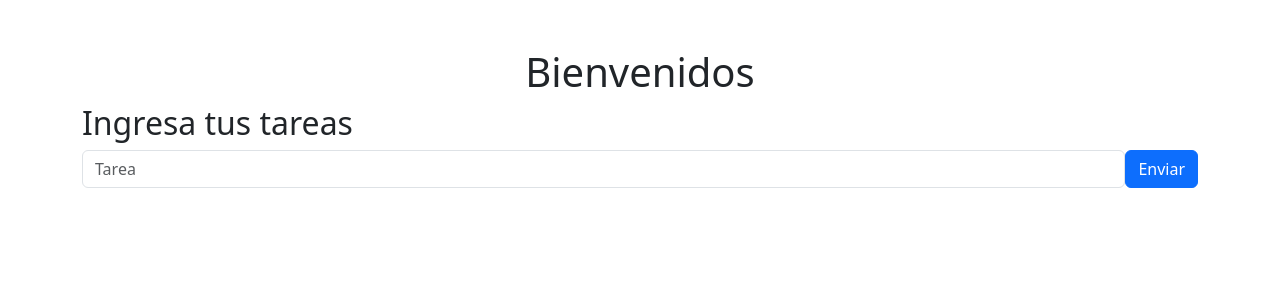
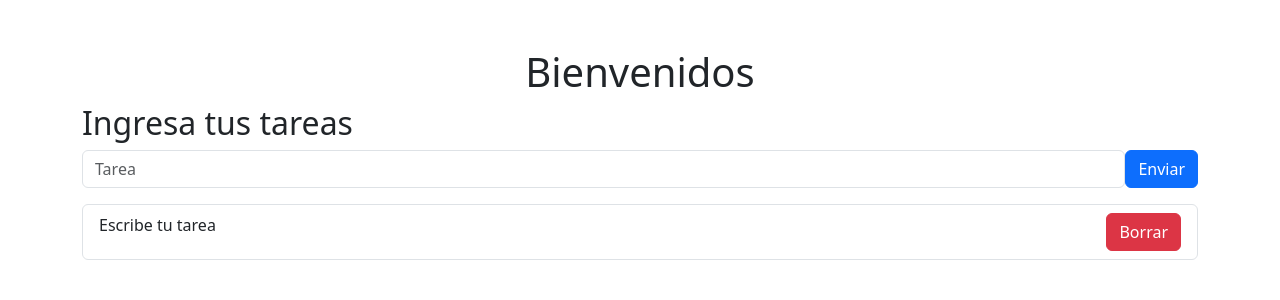
Before and after one commit to leorecalde/tpReactPto4y5, a React (Vite) app: page / in a window 1280 px wide. Shown: the top 300 px of the page. Built offline with nearby package versions, Linux system fonts and the light colour scheme.

Commit message:
se agrga lista e item tarea

```diff
--- a/src/components/Formulario.jsx
+++ b/src/components/Formulario.jsx
@@ -1,9 +1,10 @@
 import Button from 'react-bootstrap/Button';
 import Form from 'react-bootstrap/Form';
+import ListaTareas from './ListaTareas';
 
 const Formulario = () => {
     return (
-        <div>
+        <section>
             <Form>
       <Form.Group className="mb-3 d-flex" controlId="formBasicEmail">
         <Form.Control type="text" placeholder="Tarea" />
@@ -12,7 +13,8 @@ const Formulario = () => {
       </Button>
       </Form.Group>
     </Form>
-        </div>
+    <ListaTareas></ListaTareas>
+        </section>
     );
 };
 
--- /dev/null
+++ b/src/components/ItemTarea.jsx
@@ -0,0 +1,10 @@
+import { Button } from 'react-bootstrap';
+import ListGroup from 'react-bootstrap/ListGroup';
+
+const ItemTarea = () => {
+    return (
+        <ListGroup.Item className='d-flex justify-content-between'>Escribe tu tarea<Button variant='danger'>Borrar</Button></ListGroup.Item>
+    );
+};
+
+export default ItemTarea;
--- /dev/null
+++ b/src/components/ListaTareas.jsx
@@ -0,0 +1,15 @@
+import ListGroup from "react-bootstrap/ListGroup";
+import ItemTarea from "./ItemTarea";
+
+const ListaTareas = () => {
+  return (
+    <div>
+      <ListGroup>
+        <ItemTarea></ItemTarea>
+      </ListGroup>
+
+    </div>
+  );
+};
+
+export default ListaTareas;
```
